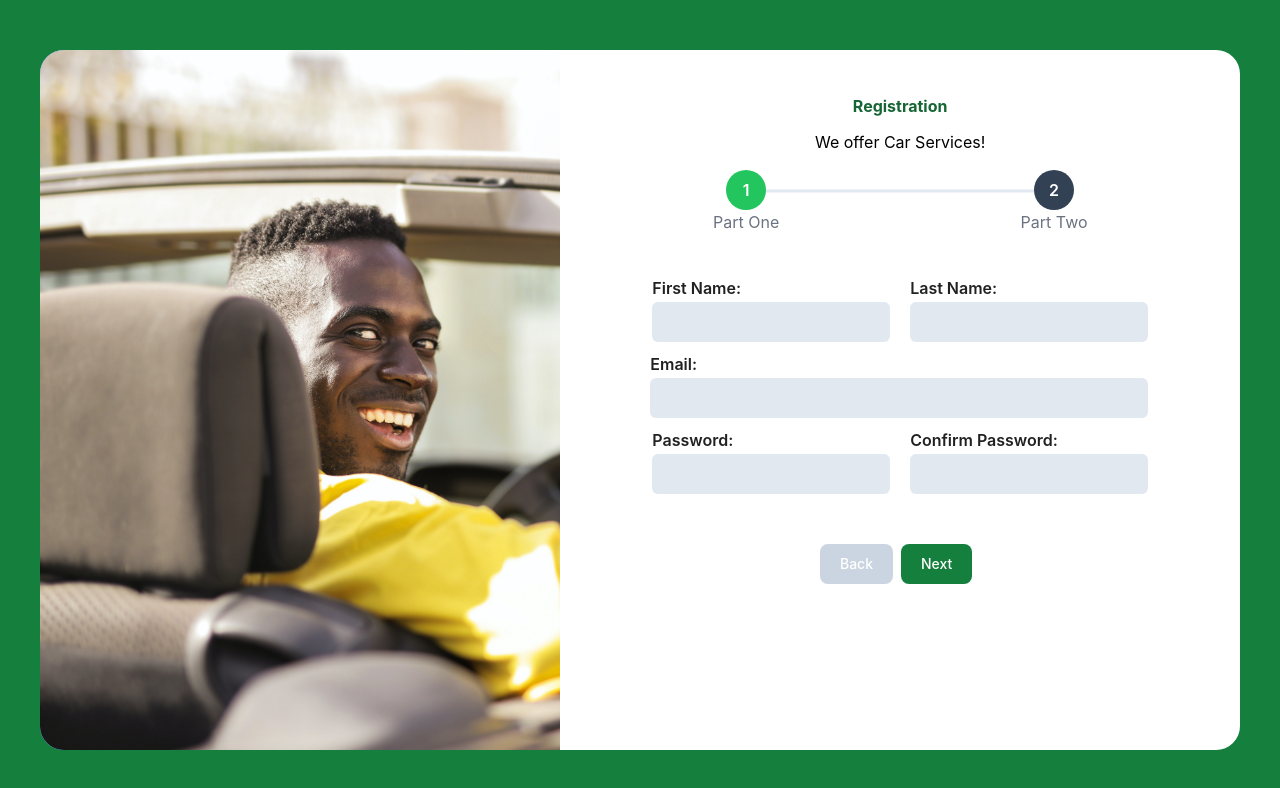
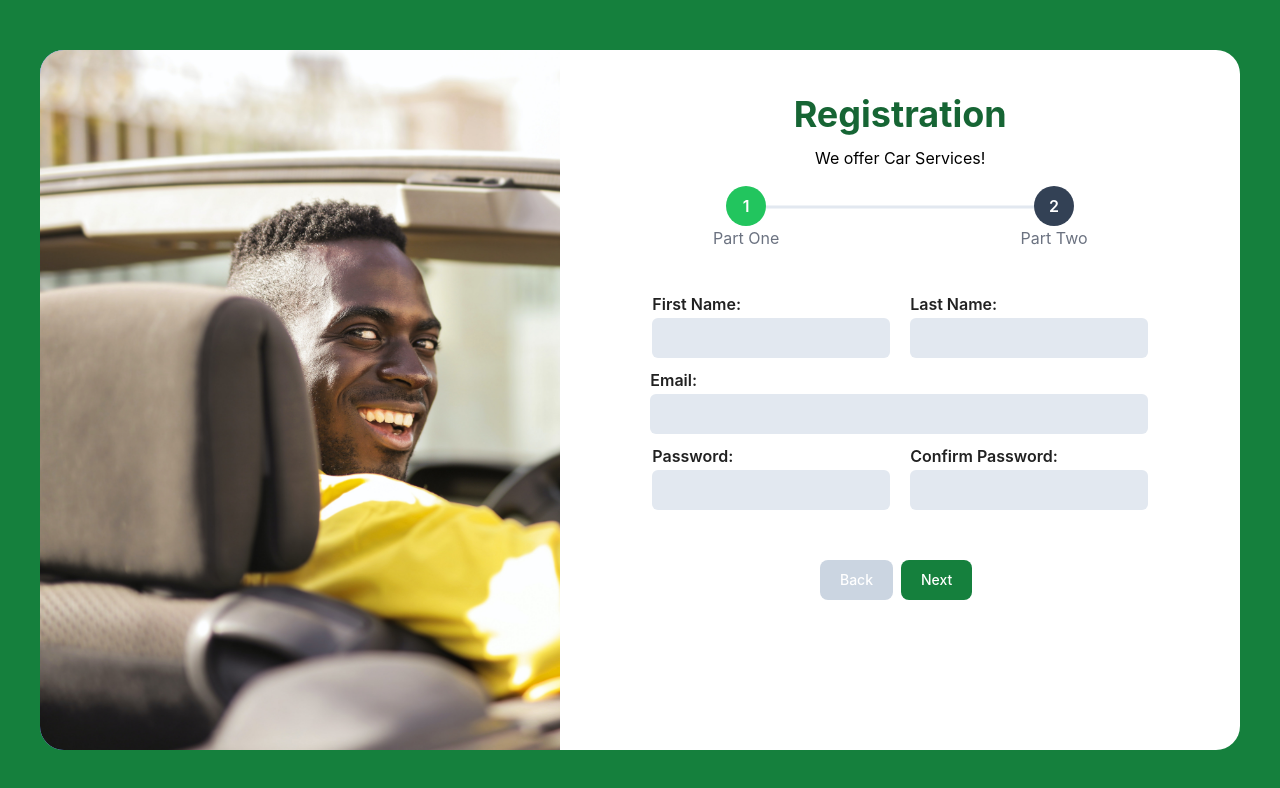
Before and after one commit to philipfbrs/registration-page, a React (Create React App) app: page / in a window 1280 px wide. Shown: the top 788 px of the page. Built offline with nearby package versions, Linux system fonts and the light colour scheme.

Commit message:
fix bug for registration

```diff
--- a/src/component/register/Main.js
+++ b/src/component/register/Main.js
@@ -187,7 +187,8 @@ export const Main = () => {
         className="w-full flex h-full flex-col justify-between items-center p-2 sm:p-8"
       >
         <div className="flex flex-col justify-center items-center   mt-8 sm:mt-0">
-          <h1 className="font-bold text-green-800 p-0 m-3">Registration</h1>
+          <h1 className="font-bold text-green-800 p-0 m-3 text-4xl
+          ">Registration</h1>
 
           <h2>We offer Car Services!</h2>
           <div className="pt-4 pb-6 w-full">
```
